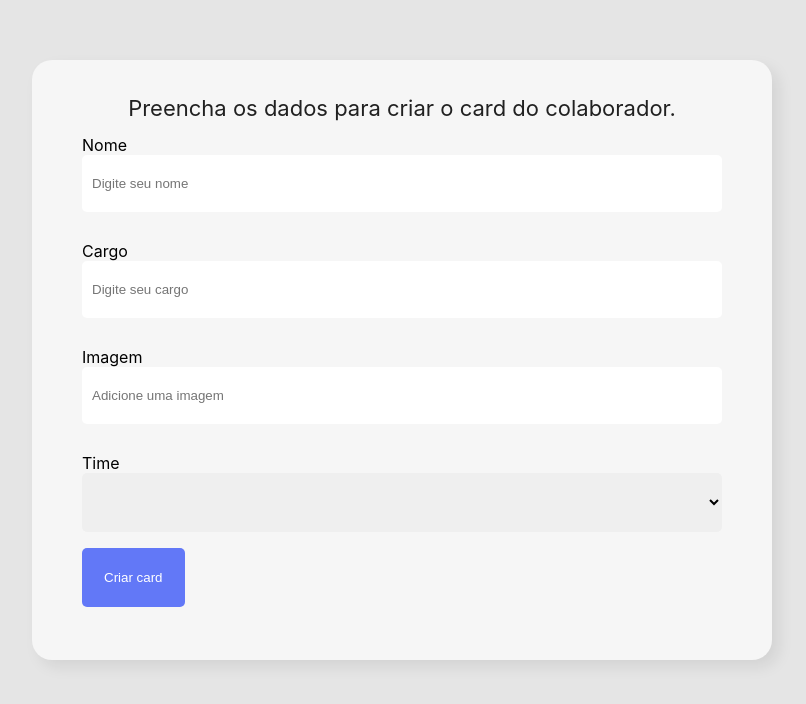
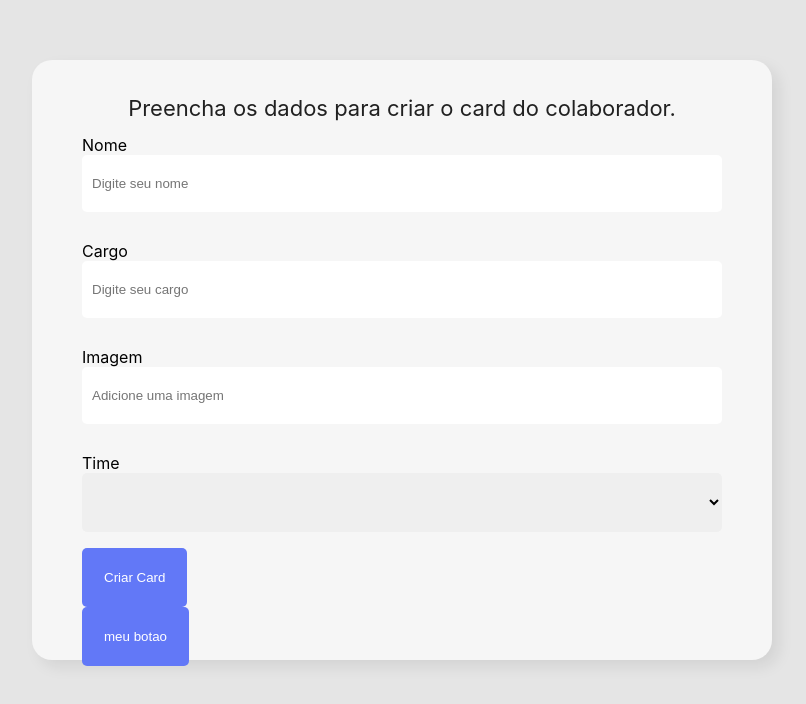
Before and after one commit to oharaju/event-listener-form, a React (Create React App) app: page / in a window 1280 px wide. Shown: the top 704 px of the page, without its empty margins (238-1044 px from the left). Built offline with nearby package versions, Linux system fonts and the light colour scheme.

Commit message:
feat: add property deconstruction example

```diff
--- /dev/null
+++ b/src/components/Button/index.jsx
@@ -0,0 +1,11 @@
+import { CardButton, ButtonStyles } from './styles';
+
+const Button = ({children}) => {
+  return(
+    <CardButton>
+      <ButtonStyles>{children}</ButtonStyles>
+    </CardButton>
+  )
+}
+
+export default Button;
--- /dev/null
+++ b/src/components/Button/styles.js
@@ -0,0 +1,15 @@
+import styled from "styled-components";
+
+export const CardButton = styled.div`
+  display: flex;
+`
+
+export const ButtonStyles = styled.button`
+  background-color: #6278F7;
+  color: #fff;
+  border: none;
+  border-radius: 5px;
+  padding: 22px;
+  outline: none;
+  cursor: pointer;
+`
--- /dev/null
+++ b/src/components/ButtonDeconstruction/index.jsx
@@ -0,0 +1,11 @@
+import { CardButton, ButtonStyles } from './styles';
+
+const ButtonCaio = ({children, type, ...props}) => {
+  return(
+    <CardButton>
+      <ButtonStyles type={type} {...props}>{children}</ButtonStyles>
+    </CardButton>
+  )
+}
+
+export default ButtonCaio;
--- /dev/null
+++ b/src/components/ButtonDeconstruction/styles.js
@@ -0,0 +1,15 @@
+import styled from "styled-components";
+
+export const CardButton = styled.div`
+  display: flex;
+`
+
+export const ButtonStyles = styled.button`
+  background-color: #6278F7;
+  color: #fff;
+  border: none;
+  border-radius: 5px;
+  padding: 22px;
+  outline: none;
+  cursor: pointer;
+`
--- a/src/components/CardForm/index.jsx
+++ b/src/components/CardForm/index.jsx
@@ -1,6 +1,8 @@
-import { Title, Card, CardInside, CardButton, Button } from './styles';
+import { Title, Card, CardInside } from './styles';
 import Input from './../Input';
 import SelectForm from './../SelectForm'
+import Button from '../Button'
+import ButtonCaio from '../ButtonDeconstruction'
 
 function CardForm() {
   const teams = [
@@ -12,6 +14,7 @@ function CardForm() {
     'Mobile',
     'Inovação e Gestão'
   ]
+
   return(
     <Card>
       <CardInside>
@@ -23,10 +26,9 @@ function CardForm() {
           <Input label="Cargo" placeholder="Digite seu cargo" />
           <Input label="Imagem" placeholder="Adicione uma imagem" />
           <SelectForm items={teams} label="Time" />
+          <Button type="submit">Criar Card</Button>
 
-          <CardButton>
-            <Button>Criar card</Button>
-          </CardButton>
+          <ButtonCaio type="button" id="meubotao" className="classeNova" onClick={() => console.log('click')}>meu botao</ButtonCaio>
 
         </form>
       </CardInside>
--- a/src/components/CardForm/styles.js
+++ b/src/components/CardForm/styles.js
@@ -17,16 +17,3 @@ export const Title = styled.h1`
   font-size: 22px;
   font-weight: 400;
 `
-export const CardButton = styled.div`
-  display: flex;
-`
-
-export const Button = styled.button`
-  background-color: #6278F7;
-  color: #fff;
-  border: none;
-  border-radius: 5px;
-  padding: 22px;
-  outline: none;
-  cursor: pointer;
-`
```
